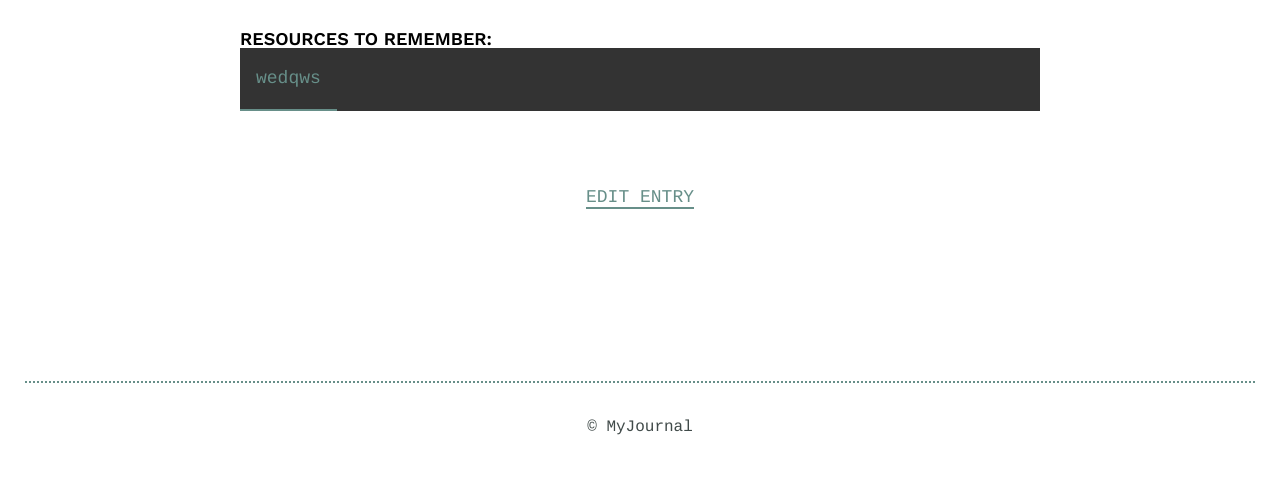
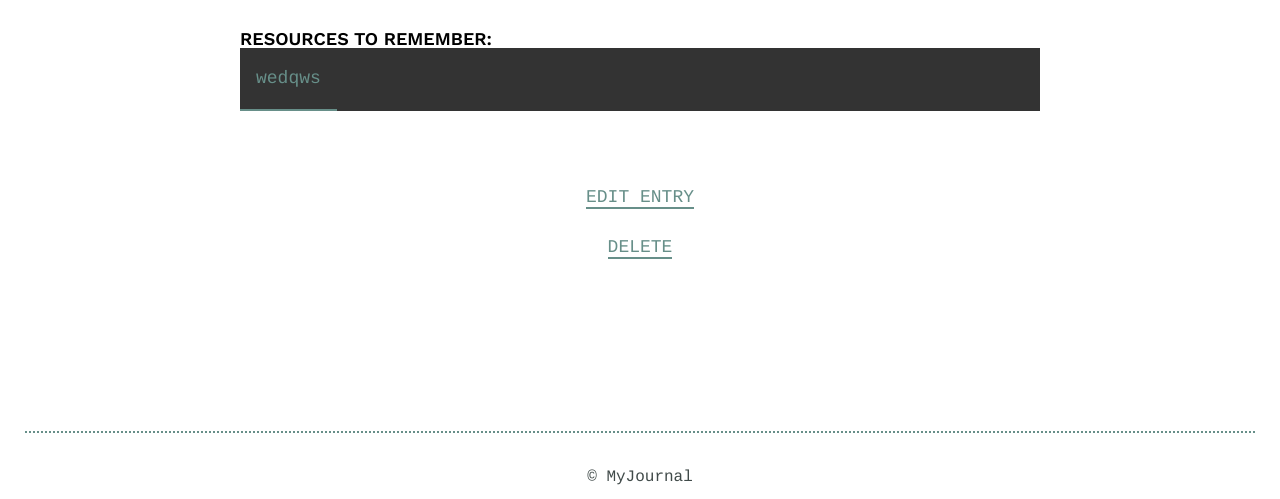
Before and after one commit to youssefjohn/Learning_Journal-Flask-Python, a Flask app: page /details in a window 1280 px wide. Shown: the part 691-1190 px from the top of the page. Before the commit the page ends 1126 px from the top, so only its background shows below. Run offline with Flask 2, Linux system fonts and the light colour scheme; a user stored in the database is signed in; data comes from the database, SQL or seed files in the repository; both versions use the stored data as it was after the commit.

Commit message:
changes made for pass
pass

```diff
--- a/Learning_Journal/Journals/forms.py
+++ b/Learning_Journal/Journals/forms.py
@@ -1,5 +1,5 @@
 from flask_wtf import FlaskForm
-from wtforms import SubmitField, StringField, TextAreaField, DateField, ValidationError, PasswordField
+from wtforms import SubmitField, StringField, TextAreaField, DateField, ValidationError, PasswordField, IntegerField
 from wtforms.validators import DataRequired, Email, EqualTo
 
 
@@ -8,7 +8,7 @@ from wtforms.validators import DataRequired, Email, EqualTo
 class JournalForm(FlaskForm):
     title = StringField("Title", validators=[DataRequired()])
     date = DateField("Date", format='%Y-%m-%d')
-    time_spent = StringField("Time Spent", validators=[DataRequired()])
+    time_spent = IntegerField("Time Spent", validators=[DataRequired()])
     what_i_learned = TextAreaField("What did you learn", validators=[DataRequired()])
     resources_to_remember = TextAreaField("Any resources", validators=[DataRequired()])
     submit = SubmitField("Submit")
--- a/Learning_Journal/Journals/views.py
+++ b/Learning_Journal/Journals/views.py
@@ -14,6 +14,7 @@ journal_blueprint = Blueprint('journal_blueprint', __name__)
 @journal_blueprint.route("/details")
 @login_required
 def details():
+    print(current_user.name)
     journals = Journal_Entry.query.all()
     return render_template("detail.html", journals=journals)
 
@@ -63,7 +64,7 @@ def update(journal_post_id):
         entry.title = form.title.data
         entry.date = form.date.data
         entry.time_spent = form.time_spent.data
-        entry.what_i_learned = form.what_i_learned
+        entry.what_i_learned = form.what_i_learned.data
         entry.resources_to_remember = form.resources_to_remember.data
         entry.owner_id = current_user.id
 
@@ -73,3 +74,17 @@ def update(journal_post_id):
         return redirect("details")
 
     return render_template("edit.html", form = form)
+
+
+@journal_blueprint.route("/<int:journal_post_id>/delete", methods=["GET", "POST"])
+@login_required
+def delete_post(journal_post_id):
+    entry = Journal_Entry.query.filter_by(id=journal_post_id).first()
+
+    if entry.owner_id != current_user.id:
+        return redirect(url_for("details"))
+
+    db.session.delete(entry)
+    db.session.commit()
+
+    return redirect(url_for("core_blueprint.index_page"))
--- a/Learning_Journal/templates/detail.html
+++ b/Learning_Journal/templates/detail.html
@@ -36,6 +36,7 @@
                     </article>
                     <div class="edit">
                         <p><a href="{{ url_for("journal_blueprint.update", journal_post_id=thing.id) }}">Edit Entry</a></p>
+                        <p><a href="{{ url_for("journal_blueprint.delete_post", journal_post_id=thing.id) }}">Delete</a></p>
                     </div>
                     {% endfor %}
 
--- a/Learning_Journal/templates/index.html
+++ b/Learning_Journal/templates/index.html
@@ -15,7 +15,7 @@
                     {% for thing in journals %}
 
                     <article>
-                        <h2><a href="detail.html">{{ thing.title }}</a></h2>
+                        <h2><a href="{{ url_for("journal_blueprint.details") }}">{{ thing.title }}</a></h2>
                         <time >{{ thing.date }}</time>
                     </article>
 
```
Also changed, not shown: Learning_Journal/data.sqlite.
